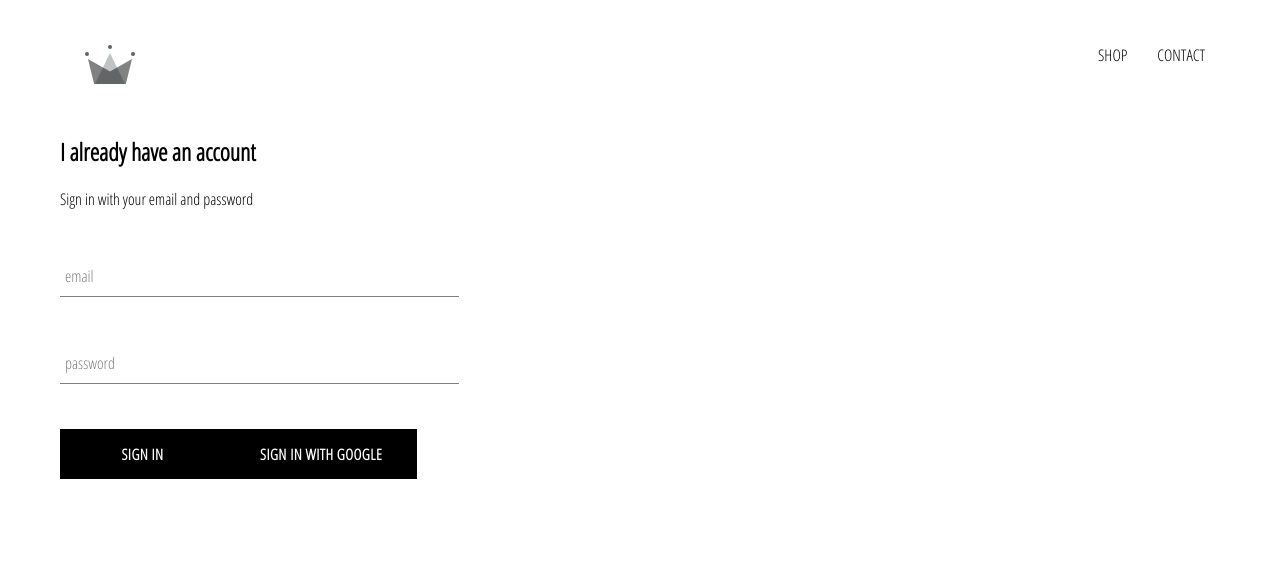
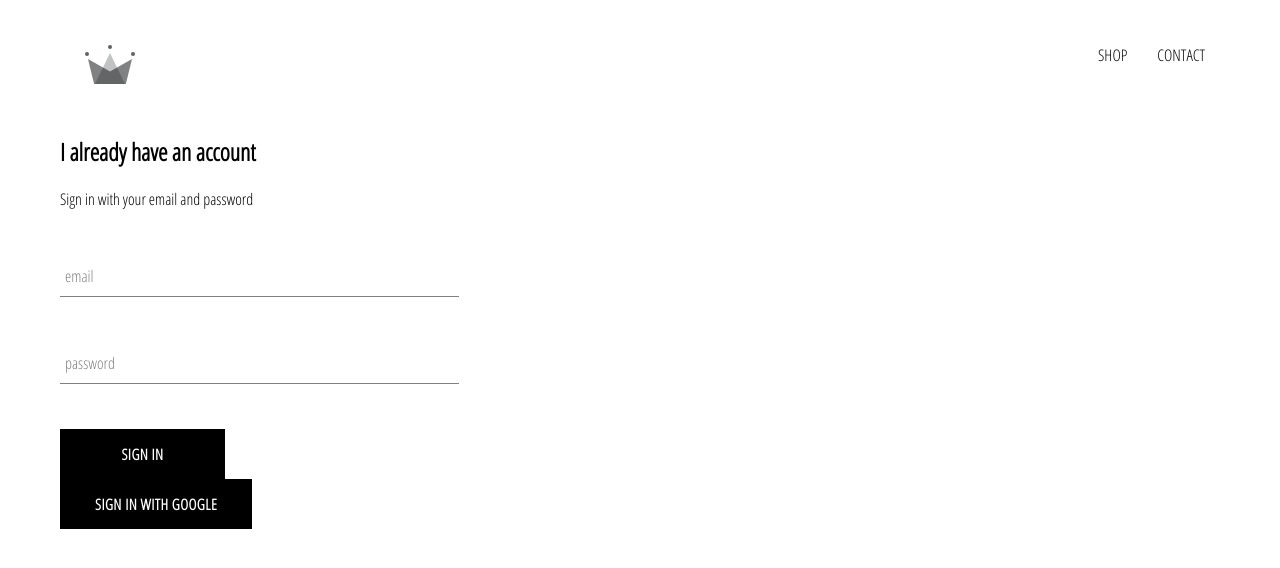
Before and after one commit to antonykariu/react1, a React (Create React App) app: page /signin in a window 1280 px wide. Shown: the top 568 px of the page. Built offline with nearby package versions, Linux system fonts and the light colour scheme; no server answers.

Commit message:
reverted changes in custom button styles

```diff
--- a/src/components/custom-button/custom-button.styles.scss
+++ b/src/components/custom-button/custom-button.styles.scss
@@ -13,7 +13,8 @@
   font-weight: bolder;
   border: none;
   cursor: pointer;
-    display: inline;
+  display: flex;
+  justify-content: center;
 
   &:hover {
     background-color: white;
```
Lines whose indentation alone changed are shown as unchanged.
